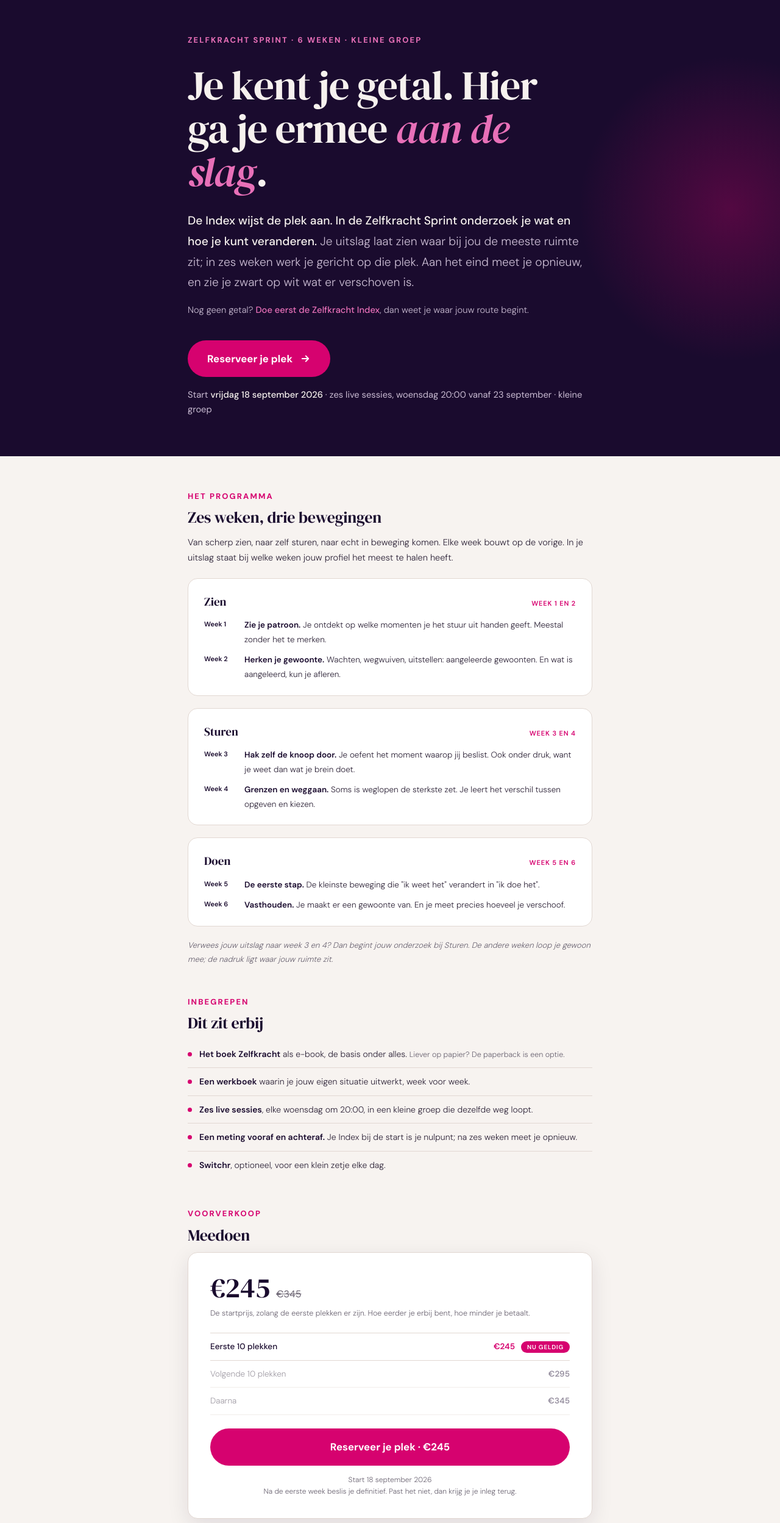
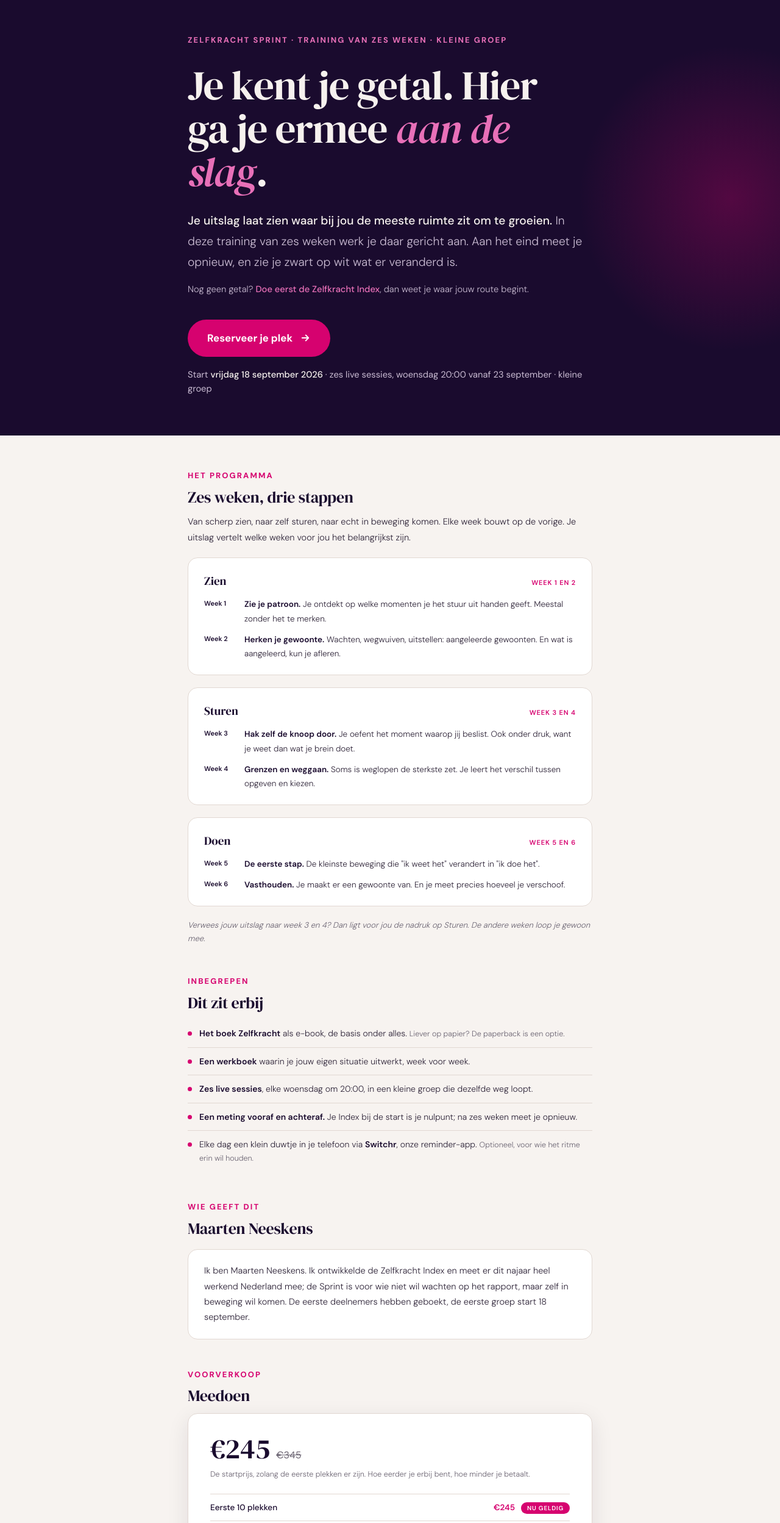
Before and after one commit to Nees644/happly-scan, a website: page sprint.html in a window 1280 px wide. Shown: the part 63-2560 px from the top of the page at 61% size. Drawn offline with Linux system fonts and the light colour scheme; no server answers.

Commit message:
Duidelijkheidsronde Sprint-pagina: soortwoorden, plek-taal, wie-geeft-dit-blok
Zes tekstwijzigingen uit de briefing van 12 augustus: eyebrow en intro met
'training van zes weken', programmakop 'drie stappen', routezin en
Switchr-regel herschreven, meta-description zonder plek-als-zwakte-taal.
Nieuw wie-geeft-dit-blok boven het prijsblok (foto volgt, img-regel staat
klaar). Funnelscript stuurt nu ook de src-kolom mee, zelfde patroon als
scan.html, zodat ?src=mail_aanbod net als de bron-kolom in funnel_events
landt.

Co-Authored-By: Claude Fable 5 <noreply@anthropic.com>

```diff
--- a/sprint.html
+++ b/sprint.html
@@ -4,7 +4,7 @@
 <meta charset="UTF-8">
 <meta name="viewport" content="width=device-width,initial-scale=1.0">
 <title>Zelfkracht Sprint · Happly</title>
-<meta name="description" content="De Index wijst de plek aan, de Sprint onderzoekt wat en hoe je kunt veranderen. Zes weken, drie bewegingen, kleine groep. Start 18 september 2026.">
+<meta name="description" content="Je uitslag laat zien waar bij jou de meeste ruimte zit om te groeien; in deze training van zes weken werk je daar gericht aan. Kleine groep, start 18 september 2026.">
 <link rel="preconnect" href="https://fonts.googleapis.com">
 <link rel="preconnect" href="https://fonts.gstatic.com" crossorigin>
 <link href="https://fonts.googleapis.com/css2?family=DM+Serif+Display:ital@0;1&family=DM+Sans:opsz,wght@9..40,300;9..40,400;9..40,500;9..40,600;9..40,700&display=swap" rel="stylesheet">
@@ -93,6 +93,12 @@ p{font-size:14.5px;font-weight:300;color:#2E2438;line-height:1.75;margin-bottom:
 .incl b{font-weight:600;color:var(--ink)}
 .incl .opt{color:var(--mut);font-size:12.5px}
 
+/* wie geeft dit */
+.wie{display:flex;gap:22px;align-items:flex-start;margin:20px 0;padding:22px 26px;background:#fff;border:1px solid var(--lijn);border-radius:16px}
+.wie p{margin-bottom:0}
+.wie-foto{flex-shrink:0;width:92px;height:92px;border-radius:50%;object-fit:cover;border:1px solid var(--lijn)}
+@media(max-width:480px){.wie{flex-direction:column;gap:16px}}
+
 /* prijs: witte kaart, eigen zwaarder moment */
 .prijs{background:#fff;border:1px solid var(--lijn);border-radius:16px;padding:34px 36px;margin-top:10px;color:var(--tx);box-shadow:0 10px 34px rgba(26,11,46,.10)}
 .prijs .groot{font-family:"DM Serif Display",serif;font-weight:400;font-size:46px;line-height:1;color:var(--ink)}
@@ -133,9 +139,9 @@ p{font-size:14.5px;font-weight:300;color:#2E2438;line-height:1.75;margin-bottom:
   <div class="wrap">
     <header><img src="happly-logo.svg" alt="Happly"><a href="scan">&larr; Naar de Zelfkracht Index</a></header>
     <div class="hero-inner">
-      <p class="eyebrow">Zelfkracht Sprint · 6 weken · kleine groep</p>
+      <p class="eyebrow">Zelfkracht Sprint · training van zes weken · kleine groep</p>
       <h1>Je kent je getal. Hier ga je ermee <em>aan de slag</em>.</h1>
-      <p class="lead"><b>De Index wijst de plek aan. In de Zelfkracht Sprint onderzoek je wat en hoe je kunt veranderen.</b> Je uitslag laat zien waar bij jou de meeste ruimte zit; in zes weken werk je gericht op die plek. Aan het eind meet je opnieuw, en zie je zwart op wit wat er verschoven is.</p>
+      <p class="lead"><b>Je uitslag laat zien waar bij jou de meeste ruimte zit om te groeien.</b> In deze training van zes weken werk je daar gericht aan. Aan het eind meet je opnieuw, en zie je zwart op wit wat er veranderd is.</p>
       <p class="scanlink">Nog geen getal? <a href="scan">Doe eerst de Zelfkracht Index</a>, dan weet je waar jouw route begint.</p>
       <div class="cta-row">
         <a class="cta" href="#meedoen">
@@ -152,8 +158,8 @@ p{font-size:14.5px;font-weight:300;color:#2E2438;line-height:1.75;margin-bottom:
 
   <!-- Blok 2: de zes weken in drie bewegingen -->
   <div class="eye">Het programma</div>
-  <h2>Zes weken, drie bewegingen</h2>
-  <p>Van scherp zien, naar zelf sturen, naar echt in beweging komen. Elke week bouwt op de vorige. In je uitslag staat bij welke weken jouw profiel het meest te halen heeft.</p>
+  <h2>Zes weken, drie stappen</h2>
+  <p>Van scherp zien, naar zelf sturen, naar echt in beweging komen. Elke week bouwt op de vorige. Je uitslag vertelt welke weken voor jou het belangrijkst zijn.</p>
 
   <div class="bew">
     <div class="bh"><h3>Zien</h3><span class="wk">Week 1 en 2</span></div>
@@ -170,7 +176,7 @@ p{font-size:14.5px;font-weight:300;color:#2E2438;line-height:1.75;margin-bottom:
     <div class="week"><div class="n">Week 5</div><p><b>De eerste stap.</b> De kleinste beweging die "ik weet het" verandert in "ik doe het".</p></div>
     <div class="week"><div class="n">Week 6</div><p><b>Vasthouden.</b> Je maakt er een gewoonte van. En je meet precies hoeveel je verschoof.</p></div>
   </div>
-  <p class="routezin">Verwees jouw uitslag naar week 3 en 4? Dan begint jouw onderzoek bij Sturen. De andere weken loop je gewoon mee; de nadruk ligt waar jouw ruimte zit.</p>
+  <p class="routezin">Verwees jouw uitslag naar week 3 en 4? Dan ligt voor jou de nadruk op Sturen. De andere weken loop je gewoon mee.</p>
 
   <!-- Blok 3: wat erbij zit -->
   <div class="eye">Inbegrepen</div>
@@ -180,10 +186,19 @@ p{font-size:14.5px;font-weight:300;color:#2E2438;line-height:1.75;margin-bottom:
     <li><span class="dot"></span><span><b>Een werkboek</b> waarin je jouw eigen situatie uitwerkt, week voor week.</span></li>
     <li><span class="dot"></span><span><b>Zes live sessies</b>, elke woensdag om 20:00, in een kleine groep die dezelfde weg loopt.</span></li>
     <li><span class="dot"></span><span><b>Een meting vooraf en achteraf.</b> Je Index bij de start is je nulpunt; na zes weken meet je opnieuw.</span></li>
-    <li><span class="dot"></span><span><b>Switchr</b>, optioneel, voor een klein zetje elke dag.</span></li>
+    <li><span class="dot"></span><span>Elke dag een klein duwtje in je telefoon via <b>Switchr</b>, onze reminder-app. <span class="opt">Optioneel, voor wie het ritme erin wil houden.</span></span></li>
   </ul>
 
-  <!-- Blok 4: prijs en voorverkoop -->
+  <!-- Blok 4: wie geeft dit. Foto levert Maarten aan; tot die tijd alleen naam
+       plus tekst. Zodra het bestand er is: de img-regel hieronder aanzetten. -->
+  <div class="eye">Wie geeft dit</div>
+  <h2>Maarten Neeskens</h2>
+  <div class="wie">
+    <!-- <img class="wie-foto" src="assets/maarten.jpg" alt="Maarten Neeskens"> -->
+    <p>Ik ben Maarten Neeskens. Ik ontwikkelde de Zelfkracht Index en meet er dit najaar heel werkend Nederland mee; de Sprint is voor wie niet wil wachten op het rapport, maar zelf in beweging wil komen. De eerste deelnemers hebben geboekt, de eerste groep start 18 september.</p>
+  </div>
+
+  <!-- Blok 5: prijs en voorverkoop -->
   <div class="eye" id="meedoen">Voorverkoop</div>
   <h2>Meedoen</h2>
   <div class="prijs">
@@ -206,15 +221,17 @@ p{font-size:14.5px;font-weight:300;color:#2E2438;line-height:1.75;margin-bottom:
   const FUNNEL_URL = "https://uqulkznqcqpbagbvtqdr.supabase.co/rest/v1/funnel_events";
   const FUNNEL_KEY = "eyJhbGciOiJIUzI1NiIsInR5cCI6IkpXVCJ9.eyJpc3MiOiJzdXBhYmFzZSIsInJlZiI6InVxdWxrem5xY3FwYmFnYnZ0cWRyIiwicm9sZSI6ImFub24iLCJpYXQiOjE3ODIzMTAxMzAsImV4cCI6MjA5Nzg4NjEzMH0.3fkaYjn67zsCIdl53n9N5D3638iKPciqk5sgxNwaDS8";
   const FUNNEL_SESSIE = (window.crypto && crypto.randomUUID) ? crypto.randomUUID() : String(Math.random()).slice(2) + Date.now();
-  const FUNNEL_SRC = new URLSearchParams(location.search).get("src") || null;
+  const FUNNEL_SRC = (()=>{ try{ const s=(new URLSearchParams(location.search).get("src")||"").trim().slice(0,60); return s||null; }catch(e){ return null; } })();
   function logEvent(event, bron){
     try{
+      const row = { event, bron: bron || null, sessie: FUNNEL_SESSIE };
+      if (FUNNEL_SRC) row.src = FUNNEL_SRC;   // zelfde patroon als scan.html: key weglaten als er geen src is
       fetch(FUNNEL_URL, {
         method: "POST",
         keepalive: true,   // de Mollie-klik overleeft de navigatie naar de betaalpagina
         headers: { apikey: FUNNEL_KEY, Authorization: "Bearer " + FUNNEL_KEY,
                    "Content-Type": "application/json", Prefer: "return=minimal" },
-        body: JSON.stringify({ event, bron: bron || null, sessie: FUNNEL_SESSIE })
+        body: JSON.stringify(row)
       }).catch(()=>{});
     }catch(e){}
   }
```
